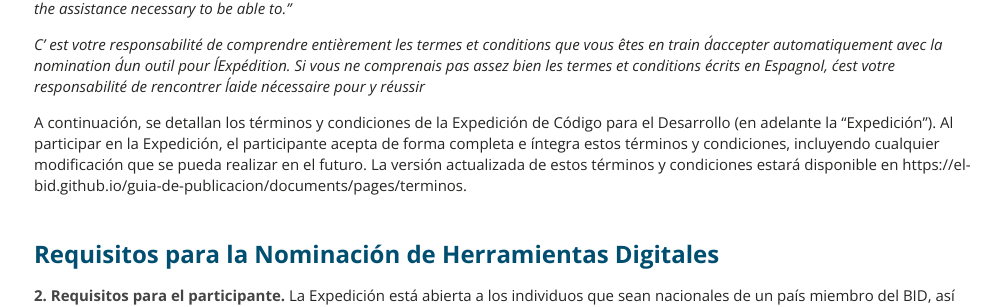
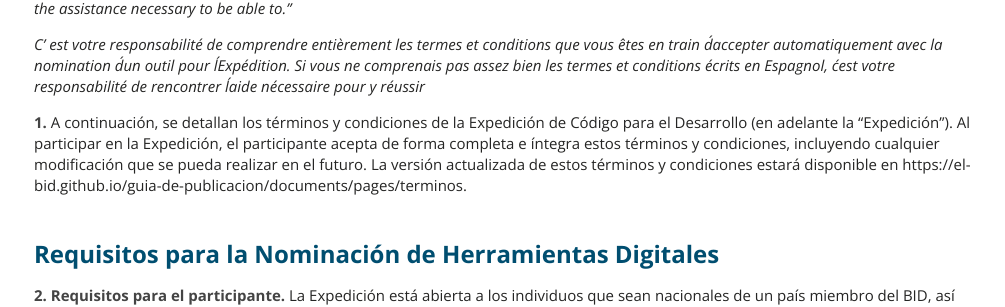
Before and after one commit to EL-BID/guia-de-publicacion, a Jekyll site: the page built from _documents/pages/terminos.markdown, in a window 1280 px wide and 900 px high. Shown: the part 326-633 px from the top of the window, without its empty margins (136-1141 px from the left). Built offline with Jekyll 4.4.1, drawn with Linux system fonts in a browser that asks for light colours.

Commit message:
Update terminos.markdown

```diff
--- a/_documents/pages/terminos.markdown
+++ b/_documents/pages/terminos.markdown
@@ -13,7 +13,7 @@ lang: es
 
 *C’ est votre responsabilité de comprendre entièrement les termes  et conditions que vous êtes en train d´accepter automatiquement avec la nomination  d´un outil pour l´Expédition. Si vous ne comprenais pas assez  bien les termes et conditions écrits en Espagnol,  c´est votre responsabilité de rencontrer l´aide nécessaire pour y réussir*
 
- 1. A continuación, se detallan los términos y condiciones de la Expedición de Código para el Desarrollo (en adelante la “Expedición”). Al participar en la Expedición, el participante acepta de forma completa e íntegra estos términos y condiciones, incluyendo cualquier modificación que se pueda realizar en el futuro. La versión actualizada de estos términos y condiciones estará disponible en https://el-bid.github.io/guia-de-publicacion/documents/pages/terminos.
+**1.** A continuación, se detallan los términos y condiciones de la Expedición de Código para el Desarrollo (en adelante la “Expedición”). Al participar en la Expedición, el participante acepta de forma completa e íntegra estos términos y condiciones, incluyendo cualquier modificación que se pueda realizar en el futuro. La versión actualizada de estos términos y condiciones estará disponible en https://el-bid.github.io/guia-de-publicacion/documents/pages/terminos.
 
 ## Requisitos para la Nominación de Herramientas Digitales
 
```
